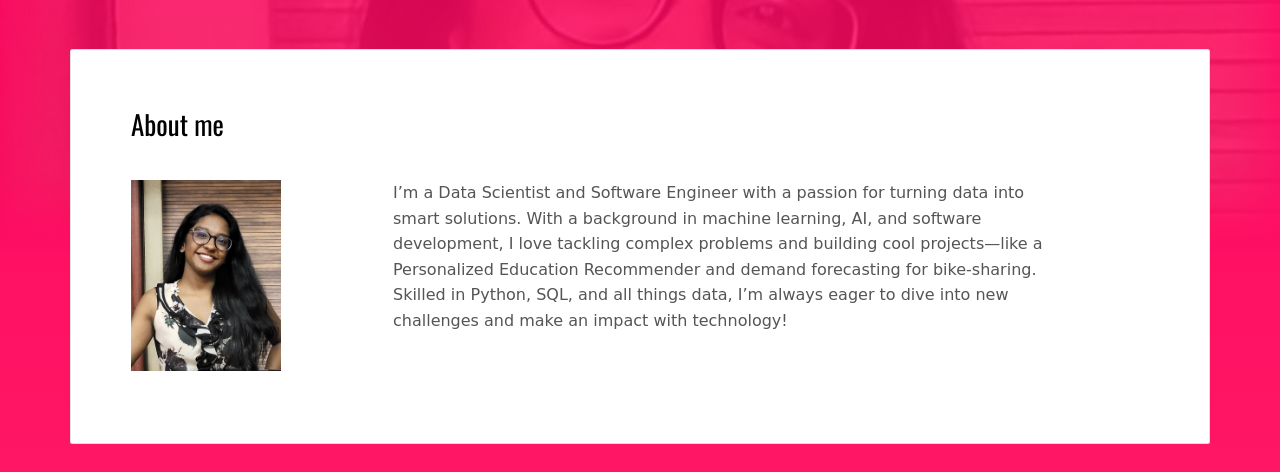
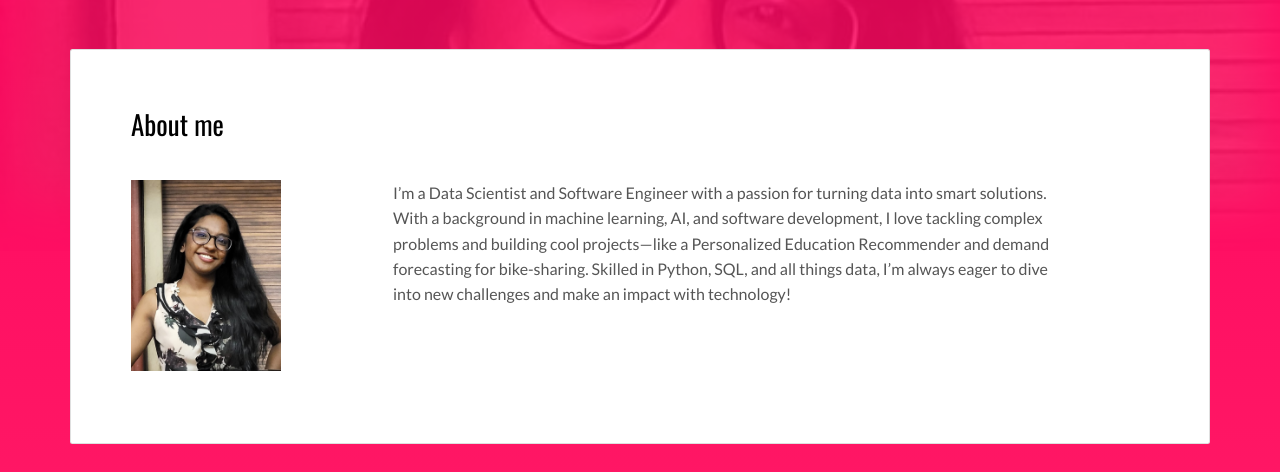
Before and after one commit to umas12/umas12.github.io, a plain HTML site: page index.html in a window 1280 px wide. Shown: the part 309-781 px from the top of the page. Drawn offline with nearby package versions, Linux system fonts and the light colour scheme.

Commit message:
about changes

```diff
--- a/index.html
+++ b/index.html
@@ -59,7 +59,7 @@
               <p><img src="./assets/images/ME.jpg" class="img-responsive" alt="" style="width: 150px;"></p>
             </div>
             <div class="col-md-8">
-              <p class="custom-font">I’m a Data Scientist and Software Engineer with a passion for turning data into smart solutions. With a background in machine learning, AI, and software development, I love tackling complex problems and building cool projects—like a Personalized Education Recommender and demand forecasting for bike-sharing. Skilled in Python, SQL, and all things data, I’m always eager to dive into new challenges and make an impact with technology!</p>
+              <p>I’m a Data Scientist and Software Engineer with a passion for turning data into smart solutions. With a background in machine learning, AI, and software development, I love tackling complex problems and building cool projects—like a Personalized Education Recommender and demand forecasting for bike-sharing. Skilled in Python, SQL, and all things data, I’m always eager to dive into new challenges and make an impact with technology!</p>
             </div>
           </div>
         </div>
```
